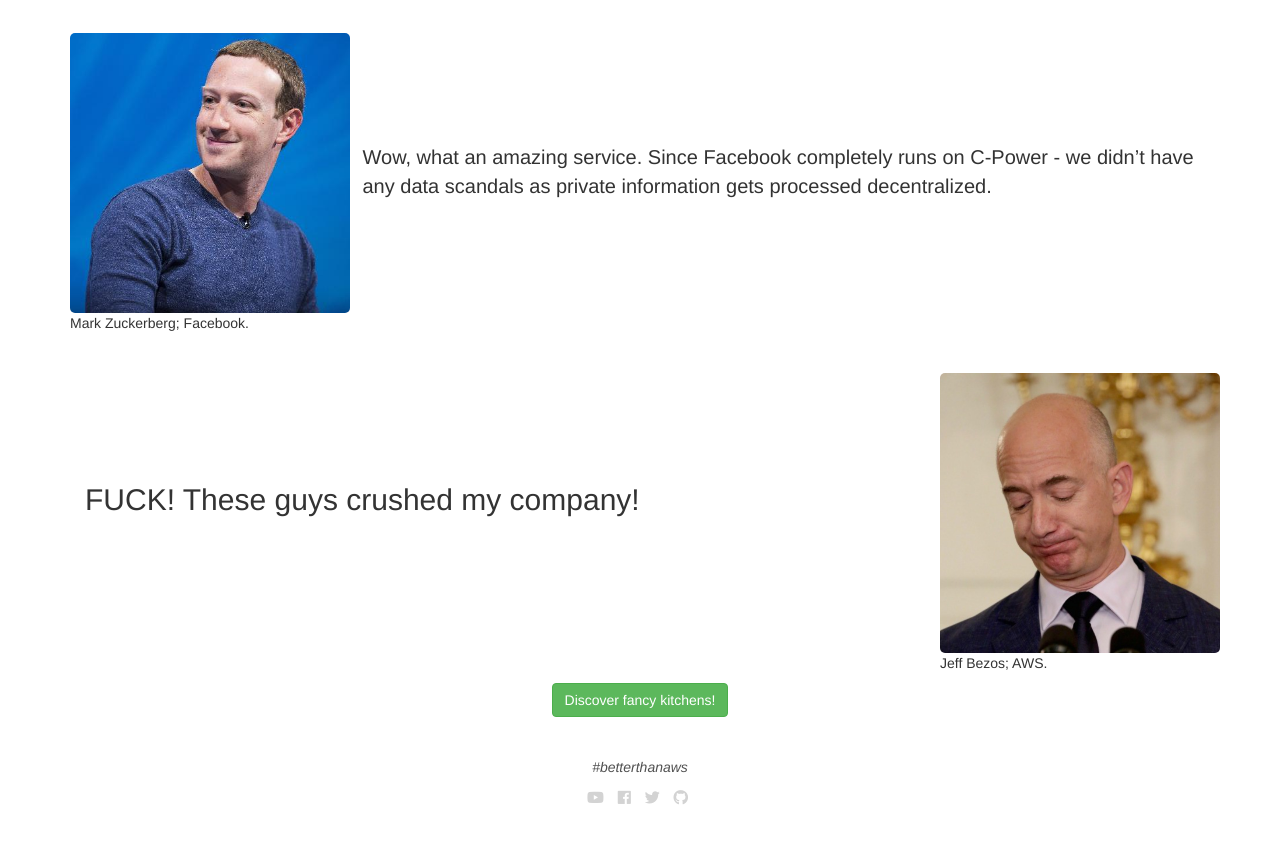
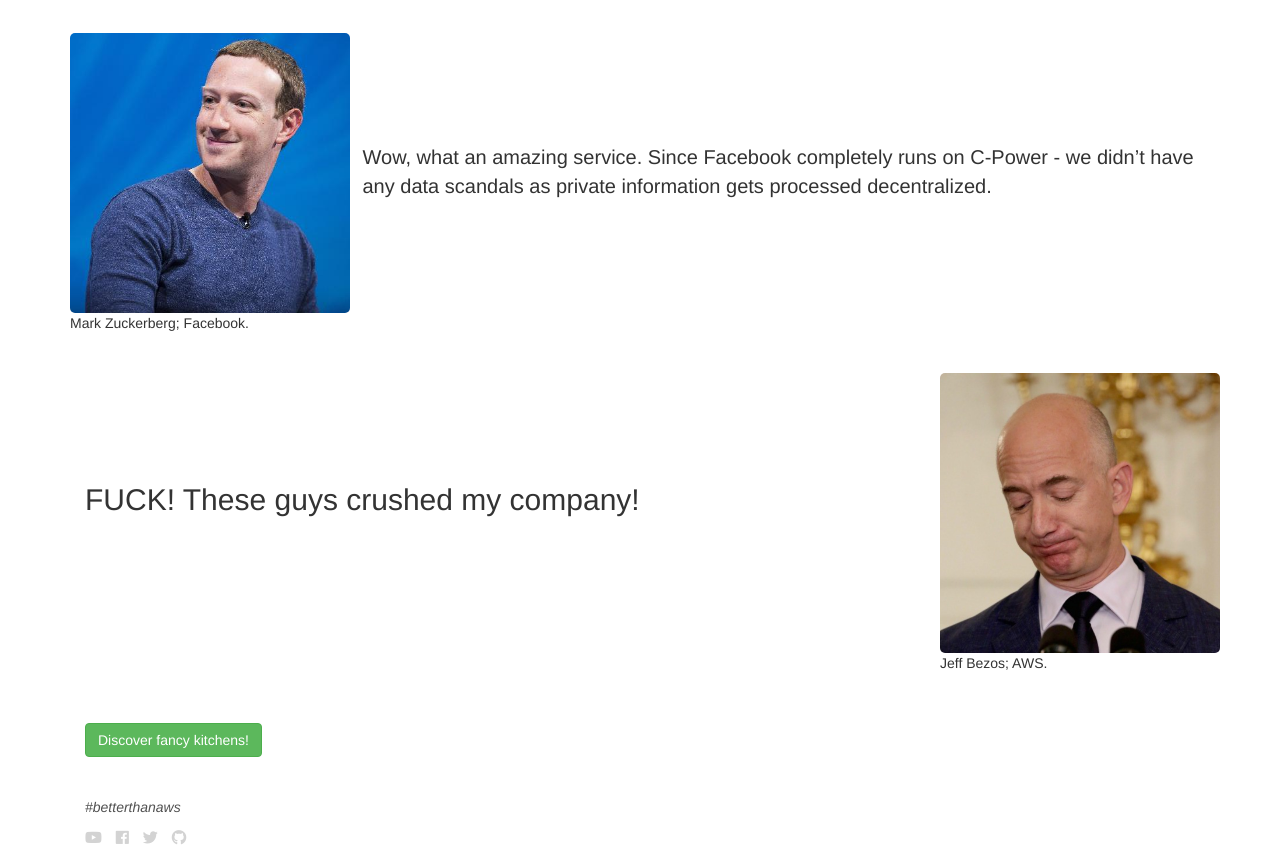
Before and after one commit to velveece/C-Power, a plain HTML site: page index.html in a window 1280 px wide. Shown: the part 1196-2054 px from the top of the page. Before the commit the page ends 2014 px from the top, so only its background shows below. Drawn offline with nearby package versions, Linux system fonts and the light colour scheme.

Commit message:
Add files via upload

```diff
--- a/index.html
+++ b/index.html
@@ -32,7 +32,7 @@
       		<div class="missionstatement">
       		<h2>Official:</h2>
 			<p>
-			A) [Official Version]: We strive to provide easily scalable computing power for reasonable prices and give poor students an additional income.</p>
+			We strive to provide easily scalable computing power for reasonable prices and give poor students an additional income.</p>
 			<p>
 			</p>
        		</div>
--- a/style.css
+++ b/style.css
@@ -56,11 +56,11 @@
 }
 
 .link_bottom {
-	text-align: center
+	align-items: center;
+	margin-top: 40px;
 }
 
 #footer {
-	text-align: center;
 	font-style: italic;
 	color: rgb(80, 80, 80);
 	margin-top: 40px;
```
